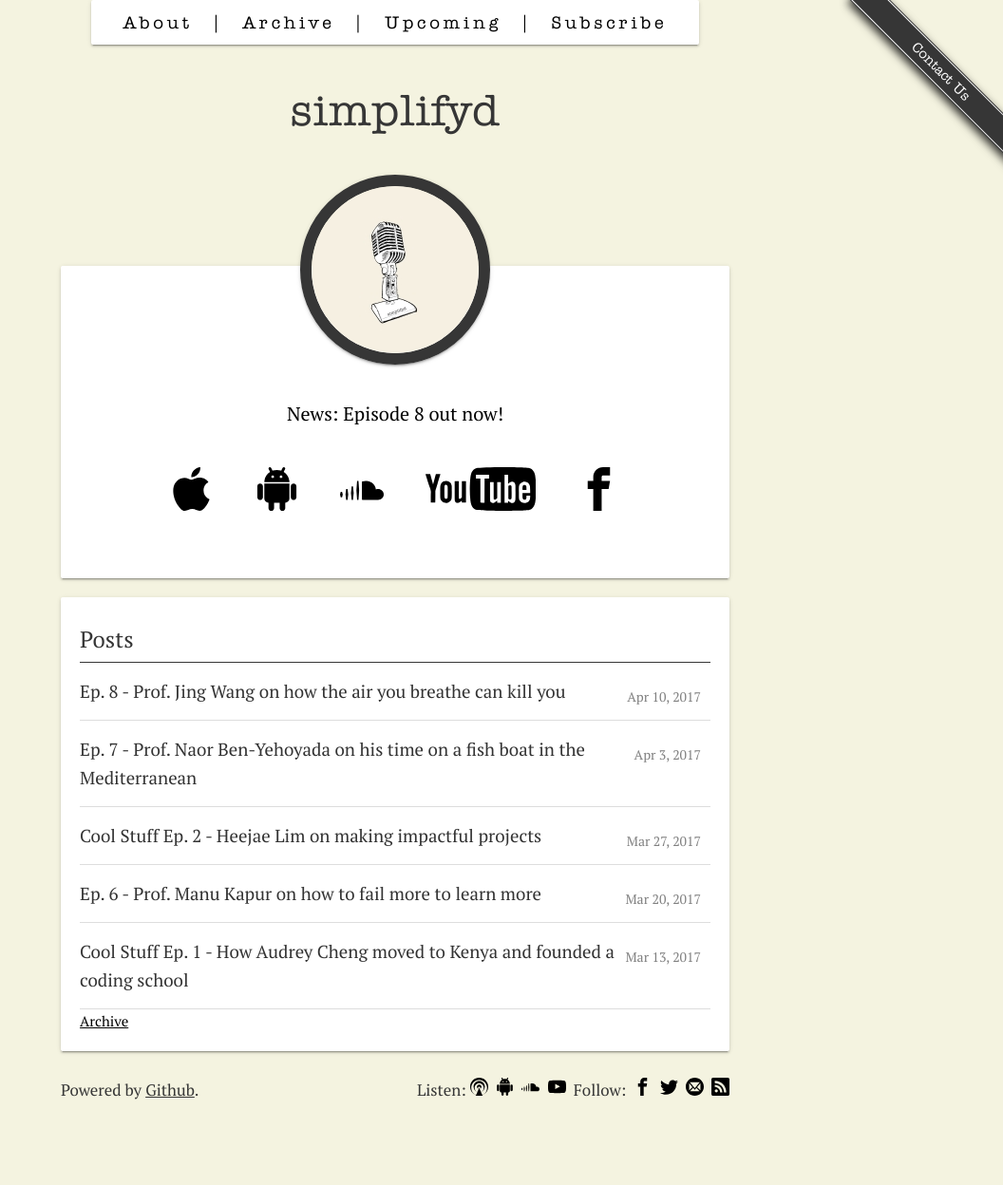
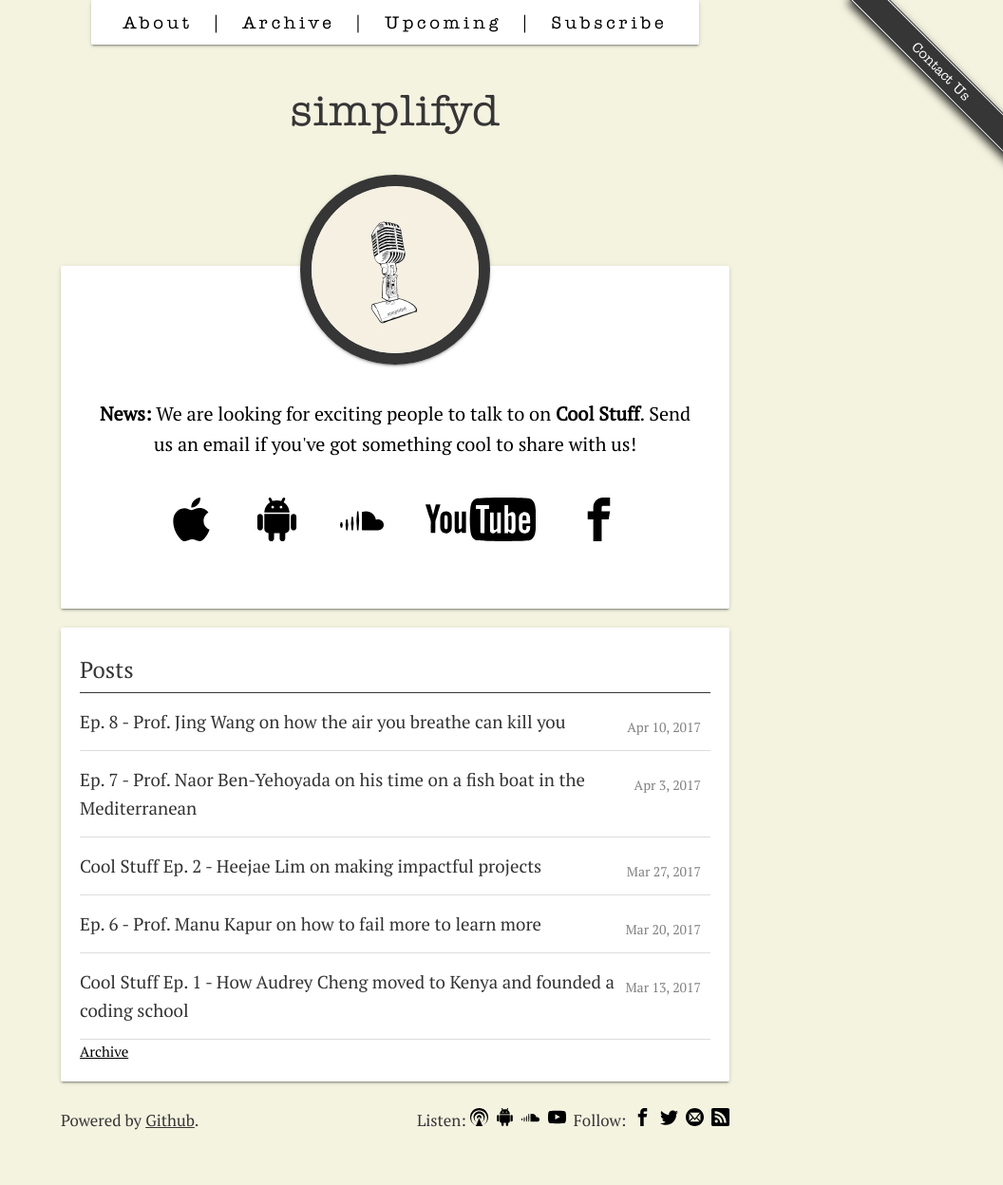
Before and after one commit to gsidhu/simplifyd, a Jekyll site: the page built from index.html, in a window 1280 px wide. Shown: the whole page at 95% size, without its empty margins (224-1280 px from the left). Built offline with Jekyll 4.4.1, drawn with Linux system fonts in a browser that asks for light colours; before the commit the page ends 1216 px from its top, so only the background shows below that.

Commit message:
fixed mobile banner

```diff
--- a/_includes/header.html
+++ b/_includes/header.html
@@ -19,5 +19,12 @@
         <img src="{{ site.baseurl }}/assets/images/logo.jpg" />
     </a>
   </div>
-  <style>#forkongithub a{background:#363636;color:#fff;text-decoration:none;font-family:"american_typewriter_medium_bt",sans-serif;text-align:center;padding:5px 40px;font-size:1.5rem;line-height:2rem;position:relative;transition:0.5s;}#forkongithub a:hover{background:#c11;color:#fff;}#forkongithub a::before,#forkongithub a::after{content:"";width:100%;display:block;position:absolute;top:1px;right:0;height:1px;background:#fff;}#forkongithub a::after{bottom:1px;top:auto;}@media screen and (min-width:800px){#forkongithub{position:fixed;display:block;top:0;right:0;width:250px;overflow:hidden;height:250px;z-index:9999;}#forkongithub a{width:250px;position:absolute;top:60px;right:-60px;transform:rotate(45deg);-webkit-transform:rotate(45deg);-ms-transform:rotate(45deg);-moz-transform:rotate(45deg);-o-transform:rotate(45deg);box-shadow:4px 4px 10px rgba(0,0,0,0.8);}}</style><span id="forkongithub"><a href="mailto:simplifydpodcast+web@gmail.com?Subject=Hello">Contact Us</a></span>
+  <style>#forkongithub a{background:#363636;color:#fff;text-decoration:none;font-family:"american_typewriter_medium_bt",sans-serif;text-align:center;padding:5px 40px;font-size:1.5rem;line-height:2rem;position:relative;transition:0.5s;}#forkongithub a:hover{background:#c11;color:#fff;}#forkongithub a::before,#forkongithub a::after{content:"";width:100%;display:block;position:absolute;top:1px;right:0;height:1px;background:#fff;}#forkongithub a::after{bottom:1px;top:auto;}
+
+@media screen and (min-width:1000px){#forkongithub{position:fixed;display:block;top:0;right:0;width:250px;overflow:hidden;height:250px;z-index:9999;}#forkongithub a{width:250px;position:absolute;top:60px;right:-60px;transform:rotate(45deg);-webkit-transform:rotate(45deg);-ms-transform:rotate(45deg);-moz-transform:rotate(45deg);-o-transform:rotate(45deg);box-shadow:4px 4px 10px rgba(0,0,0,0.8);}}
+@media screen and (max-width:1000px){#forkongithub{position:fixed;display:block;top:0;right:0;width:100px;overflow:hidden;height:300px;z-index:9999;}#forkongithub a{position:absolute;top:120px;right:-70px;transform:rotate(90deg);-webkit-transform:rotate(90deg);-ms-transform:rotate(90deg);-moz-transform:rotate(90deg);-o-transform:rotate(90deg);box-shadow:4px 4px 10px rgba(0,0,0,0.8);}}
+
+</style>
+
+<span id="forkongithub"><a href="mailto:simplifydpodcast+web@gmail.com?Subject=Hello">Contact Us</a></span>
 </header>
--- a/index.html
+++ b/index.html
@@ -7,7 +7,7 @@
 <!--    <a class="email" href="mailto:{{site.email}}">{{site.email}}</a> -->
 <!--    <p class="description">{{ site.description }}</p>-->
 <!--    <a href="about" class="btn">About Us</a> -->
-		<p class="description"> News: Episode 8 out now! </p>
+		<p class="description"> <b>News:</b> We are looking for exciting people to talk to on <a style="text-decoration:none" href="/about/#cool-stuff"><b>Cool Stuff</b></a>. Send us an email if you've got something cool to share with us! </p>
 		<p id="links">
 		<a href="https://itunes.apple.com/ch/podcast/simplifyd/id1202579757?l=en" title="Subscribe on iTunes"><img src="/assets/icons/appleinc.svg"></a>
 		<a href="http://subscribeonandroid.com/feeds.soundcloud.com/users/soundcloud:users:272955989/sounds.rss" title="Subscribe on Android"><img src="/assets/icons/android.svg"></a>
```
Also changed, not shown: about.md (+2 -1 lines).
